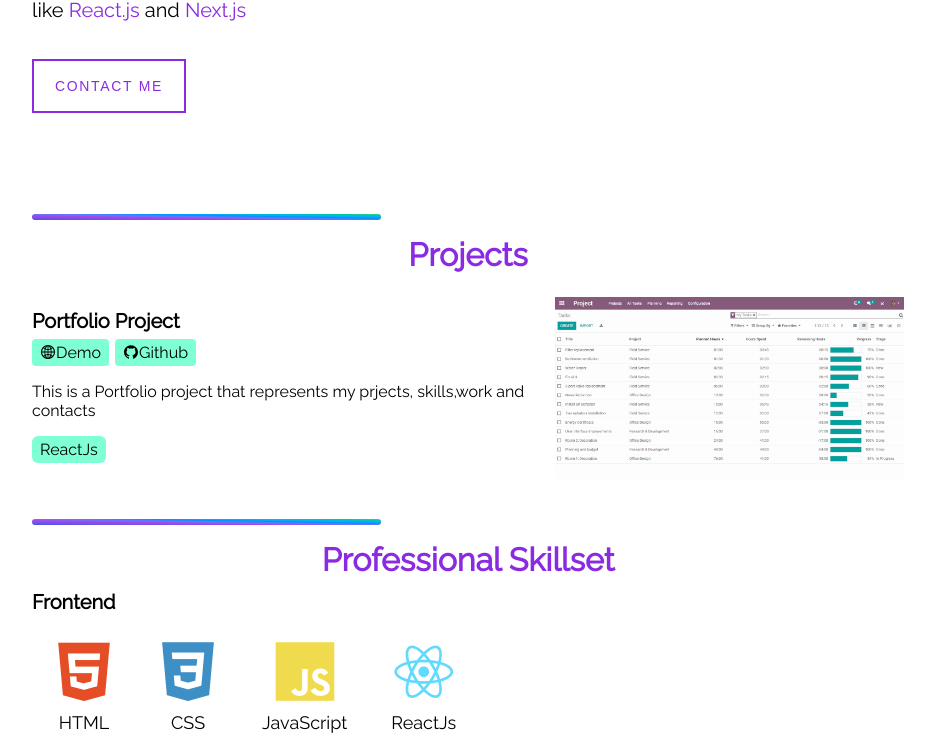
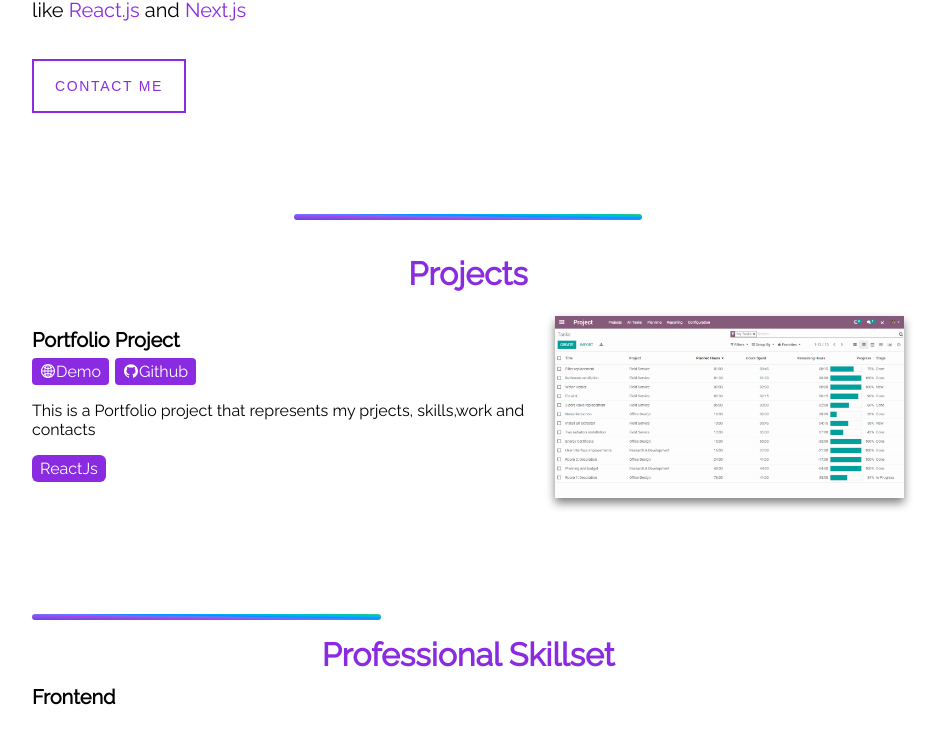
Before and after one commit to Osama-Salah-Abdelmoniem/portfolio, a React (Create React App) app: page / in a window 1280 px wide. Shown: the part 699-1434 px from the top of the page, without its empty margins (172-1113 px from the left). Built offline with nearby package versions, Linux system fonts and the light colour scheme.

Commit message:
finish projects section

```diff
--- a/src/components/body/projects/ProjectCard.css
+++ b/src/components/body/projects/ProjectCard.css
@@ -8,6 +8,7 @@
 }
 .project-photo{
     width: 40%;
+    filter: drop-shadow(0px 5px 5px gray);
 }
 .project-info{
     margin-right: 24px;
@@ -24,13 +25,14 @@
 }
 .tag{
     padding: 4px 8px;
-    background-color: aquamarine;
+    background-color: blueviolet;
     border-radius: 6px;
     margin-bottom: 4px;
+    color: white;
 }
 .project-links a{
     text-decoration: none;
-    color: black;
+    color: white;
 }
 .project-links{
     margin-top: 6px;
@@ -40,7 +42,7 @@
     display: flex;
     justify-content: center;
     align-items: center;
-    background-color: aquamarine;
+    background-color: blueviolet;
     width: max-content;
     padding: 4px 8px ;
     border-radius: 4px;
--- a/src/components/body/projects/Projects.css
+++ b/src/components/body/projects/Projects.css
@@ -1,5 +1,7 @@
 .projects{
     display: flex;
+    justify-content: center;
+    align-items: center;
     flex-direction: column;
     flex: 1;
 }
--- a/src/components/body/projects/Projects.js
+++ b/src/components/body/projects/Projects.js
@@ -8,12 +8,17 @@ const Projects = () => {
   return (
     <div className="projects">
       <Separator />
+      <br />
       <label className="section-title">Projects</label>
       <div>
         {data.map((project) => {
           return <ProjectCard project={project} />;
         })}
       </div>
+      <br />
+      <br />
+      <br />
+      <br />
     </div>
   );
 };
```
